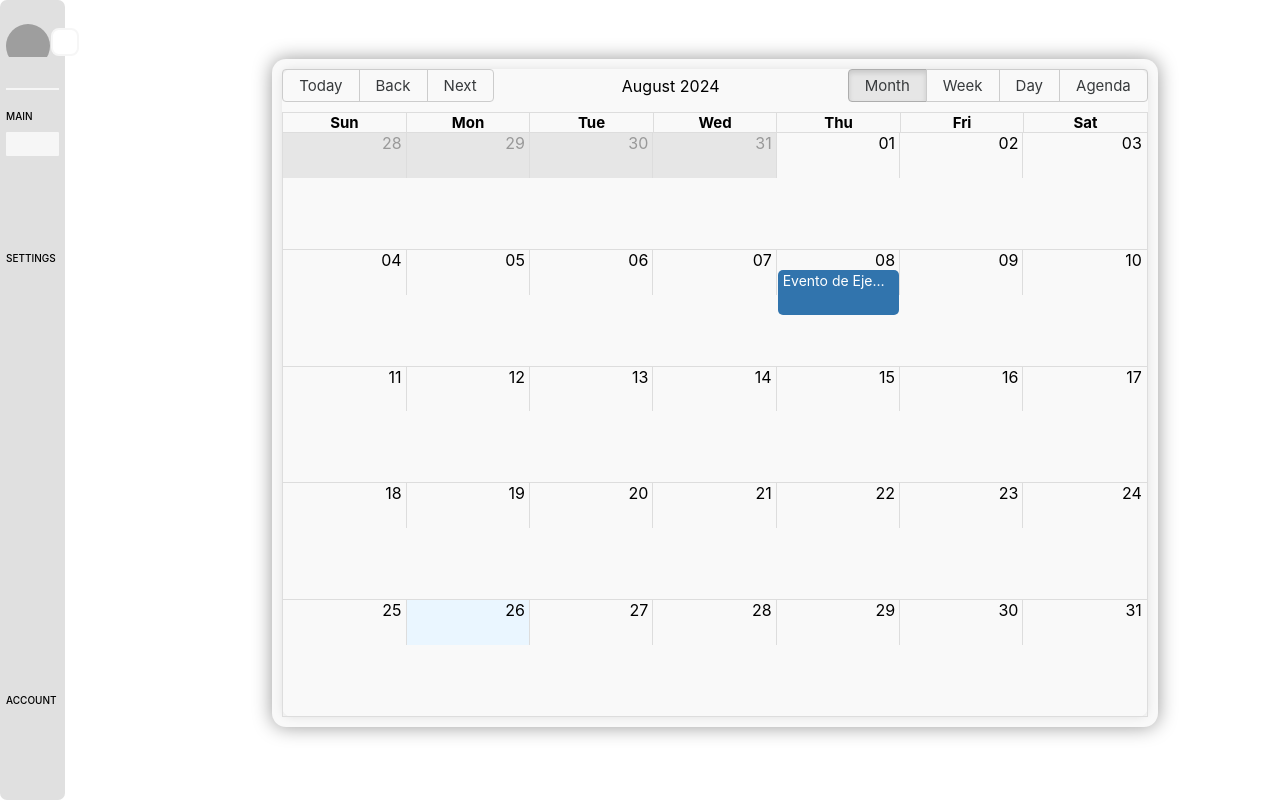
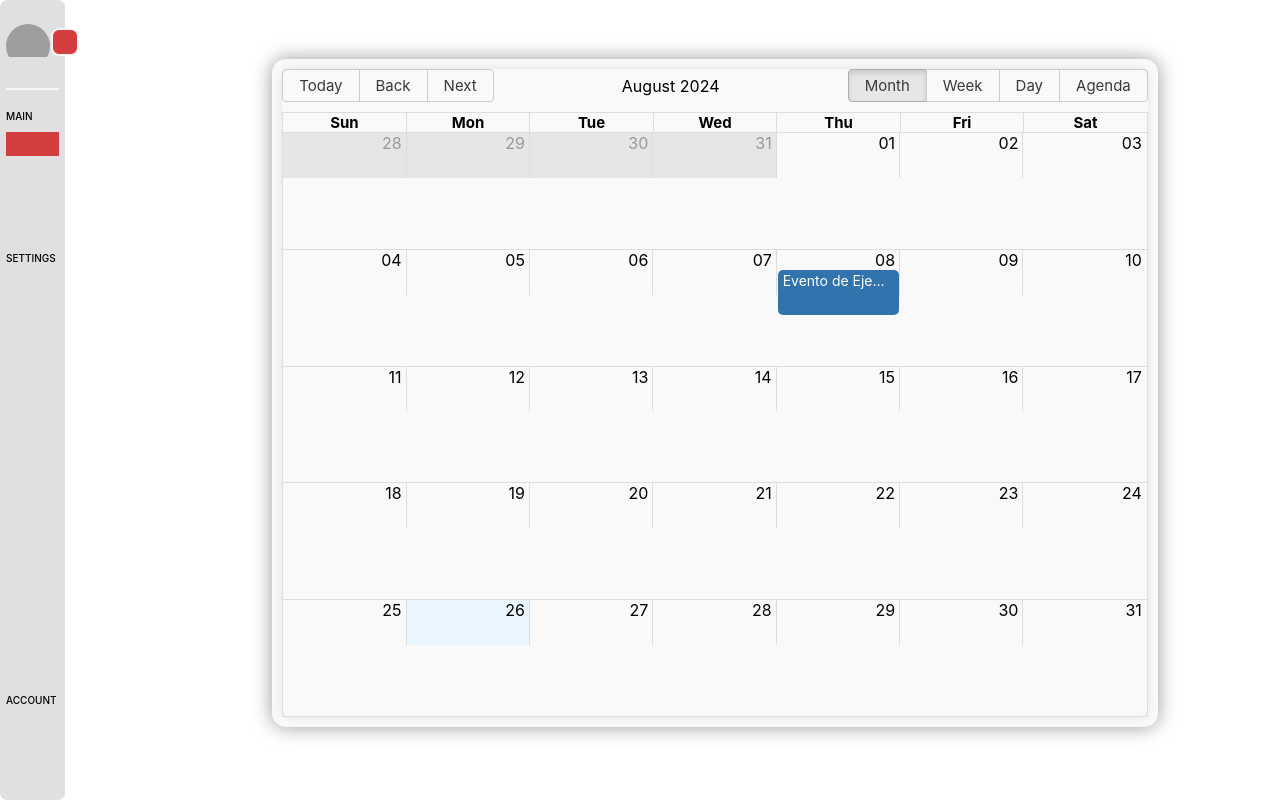
Before and after one commit to DeeEmDy/TaskFlow_FrontendPW, a React (Vite) app: page /calendar in a window 1280 px wide. In both pictures the pointer is over the link 32 px from the left and 144 px from the top of the page. Built offline with nearby package versions, Linux system fonts and the light colour scheme; grey boxes are pictures that could not be loaded.

Commit message:
update navigation bar

```diff
--- a/src/style/Sidebar.css
+++ b/src/style/Sidebar.css
@@ -98,7 +98,7 @@
   .menu ul li > a:hover,
   .menu ul li.active > a {
     color: #000;
-    background-color: #f6f6f6;
+    background-color: #d33d3d;
   }
 
   .menu-btn {
@@ -114,7 +114,7 @@
     cursor: pointer;
     color: #757575;
     border: 2px solid #f6f6f6;
-    background-color: #fff;
+    background-color: #d33d3d;
     transition: all 0.3s;
   }
   .menu-btn:hover i {
```
